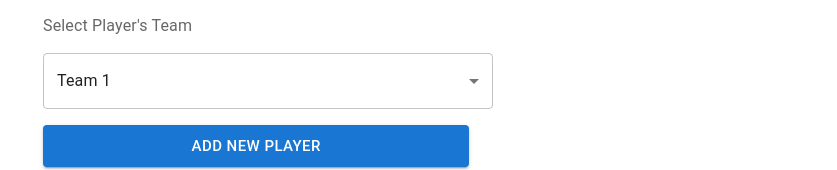
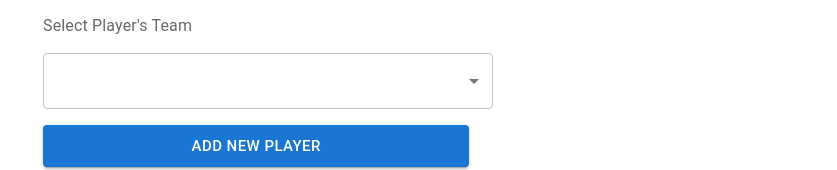
Before and after one commit to NatalieMae/SportsTeamCalendar, a React (Create React App) app: page / in a window 1280 px wide. Shown: the part 2887-3057 px from the top of the page, without its empty margins (221-1058 px from the left). Built offline with nearby package versions, Linux system fonts and the light colour scheme.

Commit message:
new player form new e.target.value

```diff
--- a/src/components/AddPlayerForm.jsx
+++ b/src/components/AddPlayerForm.jsx
@@ -6,8 +6,10 @@ import TextField from '@mui/material/TextField';
 import InputLabel from '@mui/material/InputLabel';
 import MenuItem from '@mui/material/MenuItem';
 import Select, { SelectChangeEvent } from '@mui/material/Select';
+import { textTransform } from '@mui/system';
+import { TabletMacSharp } from '@mui/icons-material';
 
-
+const teams =['team1', 'team3']
 
 function AddPlayerForm(){
 
@@ -19,7 +21,11 @@ function AddPlayerForm(){
     };
 
     const [signUpCredentials, setSignUpCredentials] = useState({})
+    const [currentSelectedTeam, setCurrentSelectedTeam] = useState(null)
 
+    const handleTeamChange = (event)=>{
+        setCurrentSelectedTeam(event.target.value)
+    }
 
     const handleData=({target})=>{
         const{name,value} = target
@@ -70,14 +76,15 @@ function AddPlayerForm(){
                             <Select
                             id="team"
                             label="player_Team"
-                            value = 'team_1'
-                            onChange={handleSelectedTeam}
+                            value={currentSelectedTeam}
+                            onChange={handleTeamChange}
 
                             >
-                                <MenuItem value= "team_0"> --- </MenuItem>
-                                <MenuItem value= "team_1">Team 1</MenuItem>
-                                <MenuItem value= "team_2">Team 2</MenuItem>
-                                <MenuItem value= "team_3">Team 3</MenuItem>
+                             {teams.map(team => (
+                                <MenuItem value={team}> {team} </MenuItem>
+
+                             ))}
+
                             </Select>
 
                         <Button variant = 'contained' type="submit" size = "large">
```
